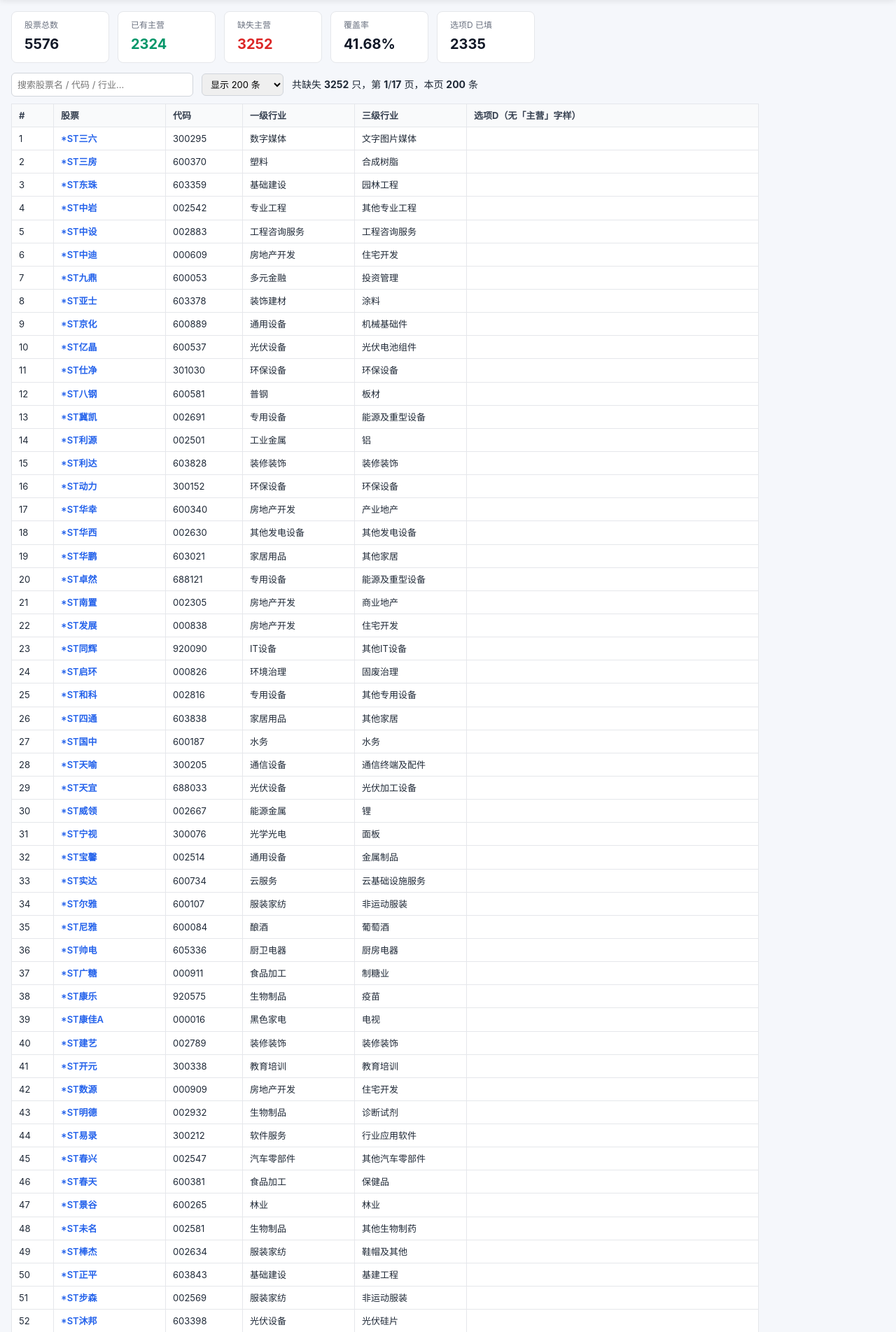
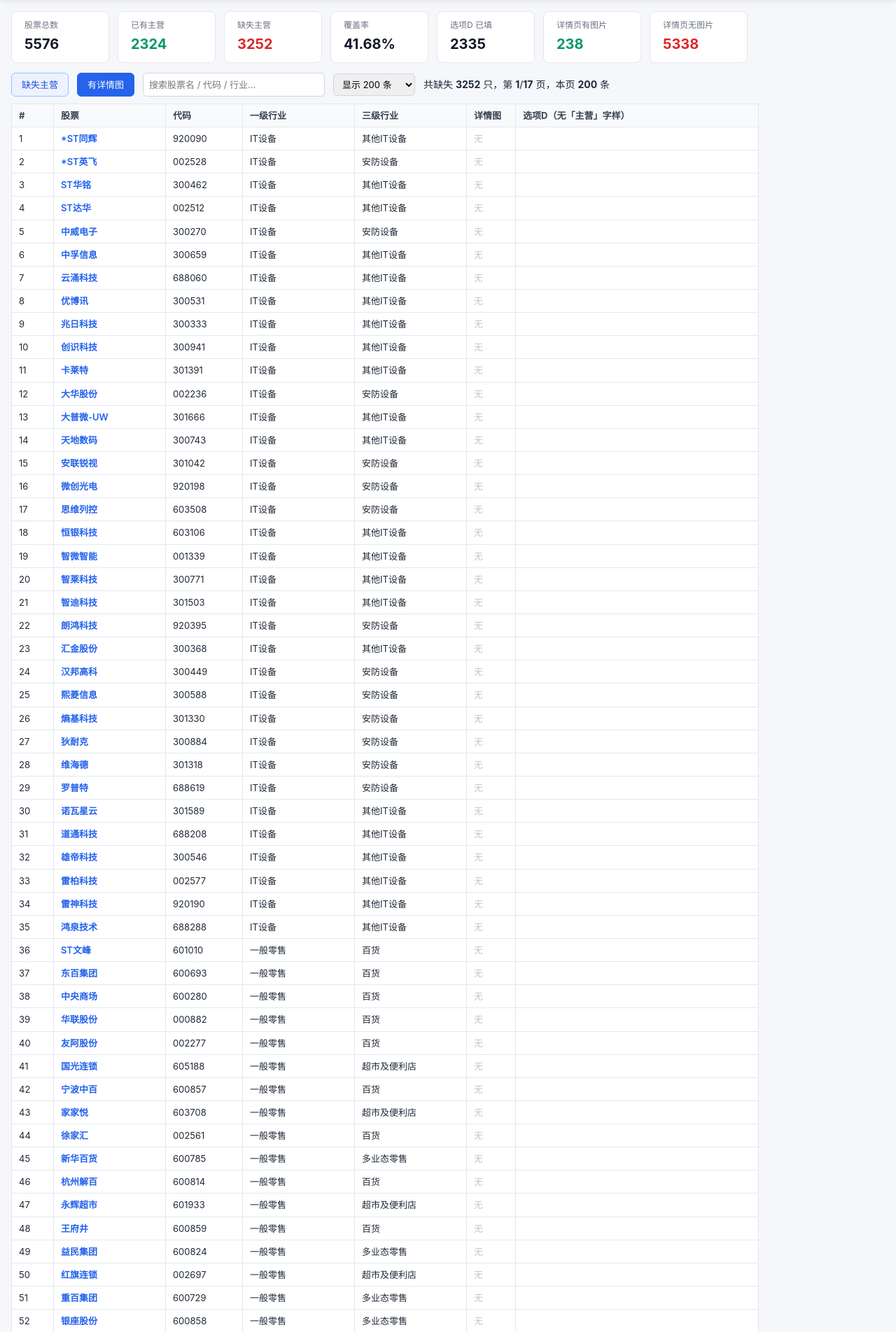
Before and after one commit to chaoren399/tongdaxinxifen, a Flask app: page /pageT in a window 1280 px wide. Shown: the part 52-1956 px from the top of the page at 70% size. Run offline with Flask 3, Linux system fonts and the light colour scheme; data comes from the database, SQL or seed files in the repository; both versions use the stored data as it was after the commit.

Commit message:
2026年11月10日-在页面T 在增加统计 股票详情页是否有图片的功能

```diff
--- a/app.py
+++ b/app.py
@@ -1486,15 +1486,32 @@ def api_pageS_delete():
 
 @app.route("/pageT")
 def page_t():
-    """页面 T：主营信息缺失统计（支持分页）。"""
-    from db import get_business_stats, list_stocks_missing_business
+    """页面 T：主营信息缺失统计（支持分页），并统计股票详情页是否有图片。
+
+    视图切换：默认展示「缺失主营」的股票；?view=images 展示「有详情图」的股票。
+    """
+    from db import (
+        count_stock_images_by_ids,
+        count_stocks_with_images,
+        get_business_stats,
+        list_stocks_missing_business,
+        list_stocks_with_images,
+    )
     stats = get_business_stats()
+    # 详情页图片统计：有图片的股票数 / 无图片的股票数
+    with_images = count_stocks_with_images()
+    stats["withImages"] = with_images
+    stats["withoutImages"] = int(stats.get("total") or 0) - with_images
+    view = "images" if request.args.get("view") == "images" else "missing"
     try:
         limit = min(max(int(request.args.get("limit", 200)), 1), 5000)
     except (TypeError, ValueError):
         limit = 200
     # 分页：page 从 1 开始，越界自动收敛到首/尾页
-    total = int(stats.get("missing") or 0)
+    if view == "images":
+        total = int(stats.get("withImages") or 0)
+    else:
+        total = int(stats.get("missing") or 0)
     total_pages = max(1, (total + limit - 1) // limit)
     try:
         page = int(request.args.get("page", 1))
@@ -1502,12 +1519,22 @@ def page_t():
         page = 1
     page = min(max(page, 1), total_pages)
     offset = (page - 1) * limit
-    missing = list_stocks_missing_business(limit=limit, offset=offset)
+    if view == "images":
+        missing = list_stocks_with_images(limit=limit, offset=offset)
+    else:
+        missing = list_stocks_missing_business(limit=limit, offset=offset)
+        # 每行注入详情页图片数，供列表展示「是否有图片」
+        image_counts = count_stock_images_by_ids(
+            [r["id"] for r in missing if r.get("id")]
+        )
+        for row in missing:
+            row["image_count"] = image_counts.get(row.get("id"), 0)
     resp = make_response(
         render_template(
             "pageT.html",
             stats=stats,
             missing=missing,
+            view=view,
             limit=limit,
             page=page,
             total_pages=total_pages,
--- a/db.py
+++ b/db.py
@@ -3598,6 +3598,60 @@ def get_business_stats(db_path=None):
         conn.close()
 
 
+def list_stocks_with_images(limit=200, offset=0, db_path=None):
+    """列出详情页有图片的股票（按名称排序），带行业路径与图片张数。"""
+    ensure_stock_images_table(db_path)
+    conn = get_conn(db_path)
+    try:
+        cur = conn.cursor()
+        sql = (
+            "SELECT s.id, s.name, s.code, "
+            "(SELECT COUNT(*) FROM stock_images si WHERE si.stock_id = s.id) AS image_count, "
+            "(SELECT t.name FROM industries t WHERE t.id = s.tertiary_id) AS tertiary, "
+            "(SELECT p.name FROM industries s2 JOIN industries p ON p.id = s2.parent_id "
+            "     WHERE s2.id = s.tertiary_id) AS primary_name "
+            "FROM stocks s "
+            "WHERE EXISTS (SELECT 1 FROM stock_images si2 WHERE si2.stock_id = s.id) "
+            "ORDER BY (primary_name IS NULL), primary_name, s.name "
+            "LIMIT ? OFFSET ?"
+        )
+        cur.execute(sql, (limit, offset))
+        return [dict(r) for r in cur.fetchall()]
+    finally:
+        conn.close()
+
+
+def count_stocks_with_images(db_path=None):
+    """统计详情页有图片的股票数量（stock_images 中出现过的股票数）。"""
+    ensure_stock_images_table(db_path)
+    conn = get_conn(db_path)
+    try:
+        cur = conn.cursor()
+        cur.execute("SELECT COUNT(DISTINCT stock_id) FROM stock_images")
+        return int(cur.fetchone()[0])
+    finally:
+        conn.close()
+
+
+def count_stock_images_by_ids(stock_ids, db_path=None):
+    """按股票 id 批量统计图片数，返回 {stock_id: 图片张数}。"""
+    if not stock_ids:
+        return {}
+    ensure_stock_images_table(db_path)
+    conn = get_conn(db_path)
+    try:
+        cur = conn.cursor()
+        marks = ",".join("?" * len(stock_ids))
+        cur.execute(
+            "SELECT stock_id, COUNT(*) AS cnt FROM stock_images "
+            "WHERE stock_id IN (%s) GROUP BY stock_id" % marks,
+            list(stock_ids),
+        )
+        return {r["stock_id"]: int(r["cnt"]) for r in cur.fetchall()}
+    finally:
+        conn.close()
+
+
 def list_stocks_missing_business(limit=200, offset=0, db_path=None):
     """列出「选项D 不含主营字样」的股票（按名称排序），带一级/三级行业与选项D 内容。"""
     conn = get_conn(db_path)
@@ -3610,7 +3664,7 @@ def list_stocks_missing_business(limit=200, offset=0, db_path=None):
             "     WHERE s2.id = s.tertiary_id) AS primary_name "
             "FROM stocks s "
             "WHERE NOT (" + _BIZ_HAS_SQL + ") "
-            "ORDER BY s.name "
+            "ORDER BY (primary_name IS NULL), primary_name, s.name "
             "LIMIT ? OFFSET ?"
         )
         cur.execute(sql, (limit, offset))
--- a/templates/pageT.html
+++ b/templates/pageT.html
@@ -17,6 +17,13 @@
         .pageT-card .v { font-size: 20px; font-weight: 700; color: #111827; margin-top: 2px; }
         .pageT-card.warn .v { color: #dc2626; }
         .pageT-card.ok .v { color: #059669; }
+        /* 详情页图片列 */
+        .img-yes {
+            display: inline-block; min-width: 34px; text-align: center;
+            padding: 1px 8px; border-radius: 10px; font-weight: 700; font-size: 12px;
+            color: #065f46; background: #d1fae5;
+        }
+        .img-no { color: #c0c4cc; }
         .pageT-tools { display: flex; align-items: center; gap: 12px; margin-bottom: 10px; flex-wrap: wrap; }
         .pageT-tools input, .pageT-tools select {
             font: inherit; font-size: 13px; padding: 6px 8px;
@@ -27,6 +34,10 @@
         .pageT-tools .btn {
             border: 1px solid #2563eb; background: #2563eb; color: #fff; border-radius: 6px;
             padding: 6px 14px; font-size: 13px; cursor: pointer; text-decoration: none;
+        }
+        /* 视图切换：当前视图高亮 */
+        .pageT-tools .btn.is-current {
+            background: #eef2ff; border-color: #93c5fd; color: #1d4ed8; cursor: default;
         }
         table.missing { border-collapse: collapse; width: 100%; font-size: 13px; background: #fff; }
         table.missing th, table.missing td {
@@ -76,22 +87,34 @@
             <div class="pageT-card warn"><div class="k">缺失主营</div><div class="v">{{ stats.missing }}</div></div>
             <div class="pageT-card"><div class="k">覆盖率</div><div class="v">{{ stats.coverage }}%</div></div>
             <div class="pageT-card"><div class="k">选项D 已填</div><div class="v">{{ stats.optionDFilled }}</div></div>
+            <div class="pageT-card ok"><div class="k">详情页有图片</div><div class="v">{{ stats.withImages }}</div></div>
+            <div class="pageT-card warn"><div class="k">详情页无图片</div><div class="v">{{ stats.withoutImages }}</div></div>
         </div>
 
         <div class="pageT-tools">
+            <a class="btn {% if view != 'images' %}is-current{% endif %}" href="?limit={{ limit }}">缺失主营</a>
+            <a class="btn {% if view == 'images' %}is-current{% endif %}" href="?view=images&limit={{ limit }}">有详情图</a>
             <input type="text" id="kw" placeholder="搜索股票名 / 代码 / 行业…" />
             <select id="limitSel">
                 {% for n in [200, 500, 2000] %}
                 <option value="{{ n }}" {% if n == limit %}selected{% endif %}>显示 {{ n }} 条</option>
                 {% endfor %}
             </select>
+            {% if view == 'images' %}
+            <span class="pageT-stats">共有详情图 <b>{{ stats.withImages }}</b> 只，第 <b>{{ page }}</b>/<b>{{ total_pages }}</b> 页，本页 <b>{{ missing|length }}</b> 条</span>
+            {% else %}
             <span class="pageT-stats">共缺失 <b>{{ stats.missing }}</b> 只，第 <b>{{ page }}</b>/<b>{{ total_pages }}</b> 页，本页 <b>{{ missing|length }}</b> 条</span>
+            {% endif %}
         </div>
 
         {% if missing %}
         <table class="missing">
             <thead>
-                <tr><th style="width:60px;">#</th><th style="width:160px;">股票</th><th style="width:110px;">代码</th><th style="width:160px;">一级行业</th><th style="width:160px;">三级行业</th><th>选项D（无「主营」字样）</th></tr>
+                {% if view == 'images' %}
+                <tr><th style="width:60px;">#</th><th style="width:160px;">股票</th><th style="width:110px;">代码</th><th style="width:160px;">一级行业</th><th style="width:160px;">三级行业</th><th>详情图张数</th></tr>
+                {% else %}
+                <tr><th style="width:60px;">#</th><th style="width:160px;">股票</th><th style="width:110px;">代码</th><th style="width:160px;">一级行业</th><th style="width:160px;">三级行业</th><th style="width:70px;">详情图</th><th>选项D（无「主营」字样）</th></tr>
+                {% endif %}
             </thead>
             <tbody id="missBody">
                 {% for s in missing %}
@@ -101,7 +124,12 @@
                     <td>{{ s.code or '-' }}</td>
                     <td>{{ s.primary_name or '-' }}</td>
                     <td>{{ s.tertiary or '-' }}</td>
+                    {% if view == 'images' %}
+                    <td><span class="img-yes" title="详情页已有 {{ s.image_count }} 张图片">{{ s.image_count }} 张</span></td>
+                    {% else %}
+                    <td>{% if s.image_count %}<span class="img-yes" title="详情页已有 {{ s.image_count }} 张图片">{{ s.image_count }} 张</span>{% else %}<span class="img-no">无</span>{% endif %}</td>
                     <td>{{ s.option_d or '' }}</td>
+                    {% endif %}
                 </tr>
                 {% endfor %}
             </tbody>
@@ -111,19 +139,19 @@
         <!-- 分页：上一页 / 下一页 -->
         <div class="pageT-pager">
             {% if page > 1 %}
-            <a class="btn" href="?limit={{ limit }}&page={{ page - 1 }}">‹ 上一页</a>
+            <a class="btn" href="?view={{ view }}&limit={{ limit }}&page={{ page - 1 }}">‹ 上一页</a>
             {% else %}
             <span class="btn disabled">‹ 上一页</span>
             {% endif %}
             <span class="pageT-pageinfo">第 {{ page }} / {{ total_pages }} 页</span>
             {% if page < total_pages %}
-            <a class="btn" href="?limit={{ limit }}&page={{ page + 1 }}">下一页 ›</a>
+            <a class="btn" href="?view={{ view }}&limit={{ limit }}&page={{ page + 1 }}">下一页 ›</a>
             {% else %}
             <span class="btn disabled">下一页 ›</span>
             {% endif %}
         </div>
         {% else %}
-        <div class="pageT-empty">太好了，所有股票都有主营信息</div>
+        <div class="pageT-empty">{% if view == 'images' %}还没有任何股票上传过详情图{% else %}太好了，所有股票都有主营信息{% endif %}</div>
         {% endif %}
     </main>
 
@@ -147,7 +175,9 @@
             }
             if (limitSel) {
                 limitSel.addEventListener('change', function () {
-                    location.search = '?limit=' + limitSel.value;
+                    var params = new URLSearchParams(location.search);
+                    params.set('limit', limitSel.value);
+                    location.search = params.toString();
                 });
             }
         })();
```
Also changed, not shown: data/tongdaxin.db.
